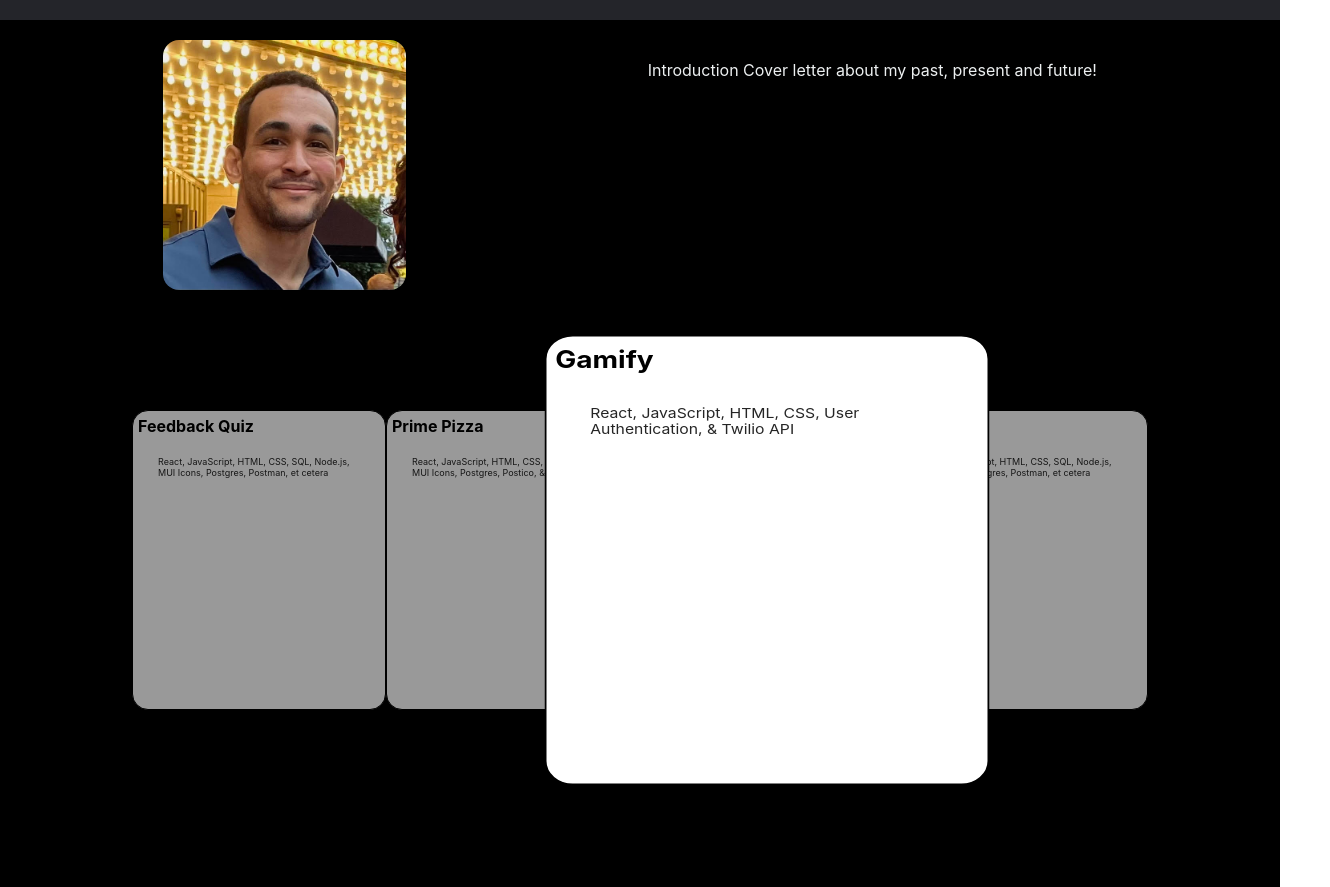
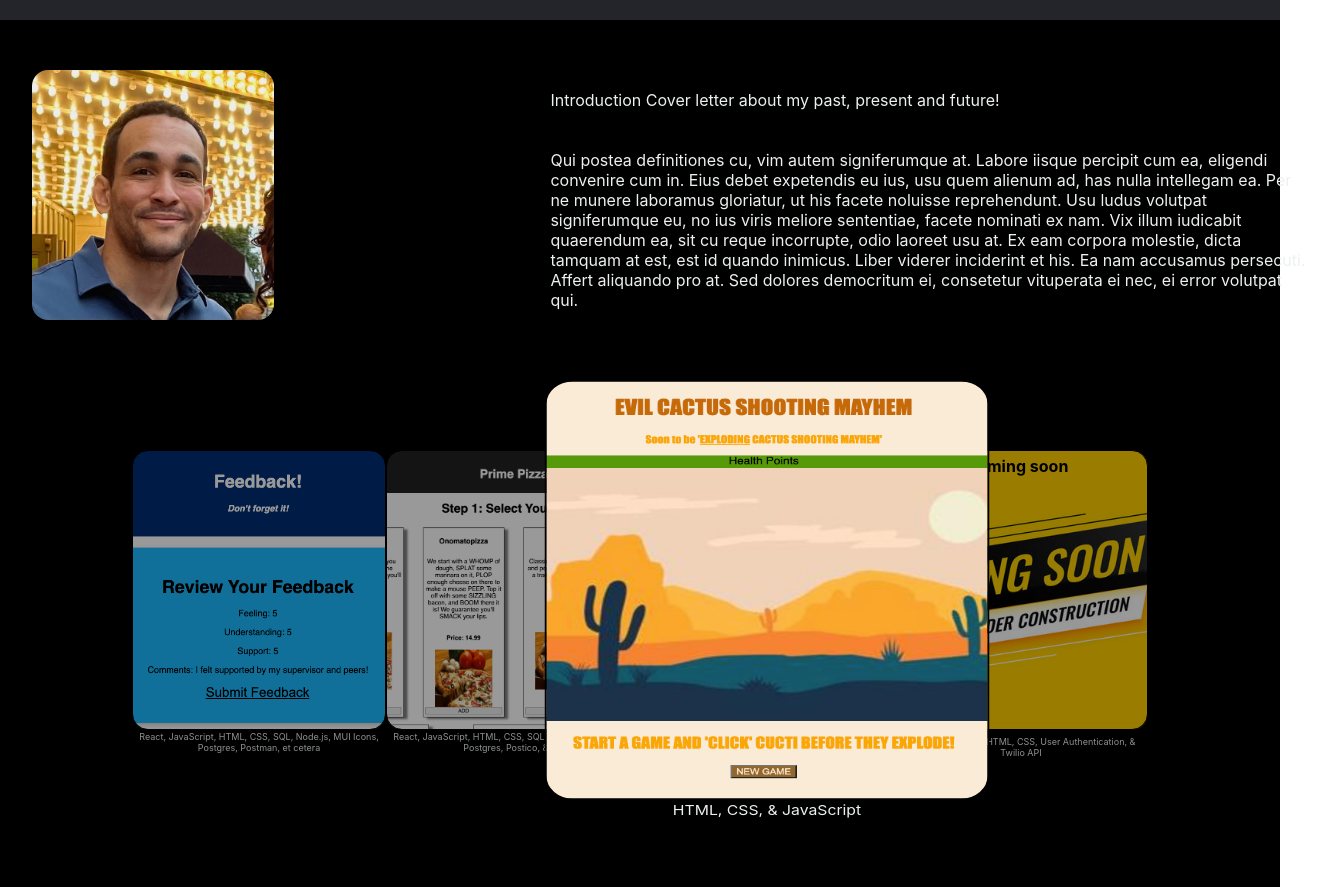
Before and after one commit to AnthonyDampier/Portfolio-Website, a React app: page / in a window 1280 px wide. Shown: the part 77-964 px from the top of the page, 1330 px wide, since content can reach past the window. Built offline with nearby package versions, Linux system fonts and the light colour scheme.

Commit message:
Images added and made background-image

```diff
--- a/src/AboutMe/AboutMe.css
+++ b/src/AboutMe/AboutMe.css
@@ -1,18 +1,26 @@
 #about-me-background {
     background-color: black;
+    display: flex;
+    justify-content: space-between;
 }
 
 .about-me {
     display: flex;
-    padding: 20px;
+    padding-top: 50px;
     max-width: 95vw;
+    margin: auto;
+    display: flex;
+    justify-content: space-between;
+    margin-bottom: 20px;
 }
 
 img {
     height: 250px;
     border-radius: 1rem;
+    margin-right: 20vw;
 }
-p{
+.about-me div p{
     padding: 20px;
     color: #edf0f1;
+    width: 800px;
 }
--- a/src/AboutMe/AboutMe.jsx
+++ b/src/AboutMe/AboutMe.jsx
@@ -5,7 +5,12 @@ function AboutMe(){
         <div id='about-me-background'>
             <div className='about-me'>
                 <img src={require('../Images/AnthonysPortrait.jpg')} />
-                <p>Introduction Cover letter about my past, present and future!</p>
+                <div>
+                    <p>Introduction Cover letter about my past, present and future!</p>
+                    <p>Qui postea definitiones cu, vim autem signiferumque at. Labore iisque percipit cum ea, eligendi convenire cum in. Eius debet expetendis eu ius, usu quem alienum ad, has nulla intellegam ea. Per ne munere laboramus gloriatur, ut his facete noluisse reprehendunt. Usu ludus volutpat signiferumque eu, no ius viris meliore sententiae, facete nominati ex nam. Vix illum iudicabit quaerendum ea, sit cu reque incorrupte, odio laoreet usu at. Ex eam corpora molestie, dicta tamquam at est, est id quando inimicus.
+
+Liber viderer inciderint et his. Ea nam accusamus persecuti. Affert aliquando pro at. Sed dolores democritum ei, consetetur vituperata ei nec, ei error volutpat qui.</p>
+                </div>
             </div>
         </div>
     )
--- a/src/App/App.css
+++ b/src/App/App.css
@@ -4,8 +4,6 @@
   box-sizing: border-box;
   margin: 0;
   padding: 0;
-  margin-left: auto;
-  margin-right: auto;
 }
 
 nav li, a, button, footer li, a, button {
--- a/src/Portfolio/Portfolio.css
+++ b/src/Portfolio/Portfolio.css
@@ -9,18 +9,19 @@
     justify-content: center;
     vertical-align: auto;
     padding: 100px;
+    margin-right: auto;
+    margin-left: auto;
 }
 
 
 .block{
     width: 400px;
-    height: 300px;
+    height: 280px;
     padding: 5px;
     border: 1px solid black;
     opacity: 0.6;
     cursor: pointer;
     border-radius: 1rem;
-    background-color: white;
     transform: scale(1, 1);
 }
 
@@ -39,15 +40,44 @@
 
 #portfolio div p {
     font-size: xx-small;
-    color:rgb(37, 37, 37);
-    margin-left: 0;
-    bottom: 0px;
+    color: #edf0f1;
+    position: relative;
+    bottom: -275px;
+    text-align: center;
 }
 
-#1 {
-    background-image: url(../Images/FeedbackProject.png);
+#portfolio div.four p {
+    font-size: xx-small;
+    color: #edf0f1;
+    position: relative;
+    bottom: -260px;
+    text-align: center;
 }
 
-#2 {
+
+.one.block{
+    background-image: url(../Images/FeedbackProject.png);
+    background-size: cover;
+    background-position: center;
+}
+
+.two.block {
     background-image: url(../Images/PrimePizza.png);
+    background-size: cover;
+    background-position: center;
+
 }
+
+.three.block {
+    background-image: url(../Images/CactusShooterMayhem.png);
+    background-size: cover;
+    background-position: center;
+
+}
+
+.four.block {
+    background-color: orange;
+    background-image: url(../Images/ComingSoonImage.jpg);
+    background-size: cover;
+    background-position: center;
+}
--- a/src/Portfolio/Portfolio.jsx
+++ b/src/Portfolio/Portfolio.jsx
@@ -47,34 +47,34 @@ function Portfolio(){
         <div id='portfolio-background'>
             <div id='portfolio'>
                 <div
-                    className={expandOne ? 'block expanded' : 'block condensed'}
+                    className={expandOne ? 'one block expanded' : 'one block condensed'}
                     id='1'
                     onClick={(event) => expandClick(event.target.id)}
                     >
-                    <h4>Feedback Quiz</h4>
+                    {/* <h4>Feedback Quiz</h4> */}
                     <p>React, JavaScript, HTML, CSS, SQL, Node.js, MUI Icons, Postgres, Postman, et cetera</p>
 
                 </div>
                 <div
-                    className={expandTwo ? 'block expanded' : 'block condensed'}
+                    className={expandTwo ? 'two block expanded' : 'two block condensed'}
                     id='2'
                     onClick={(event) => expandClick(event.target.id)}>
-                    <h4>Prime Pizza</h4>
+                    {/* <h4>Prime Pizza</h4> */}
                     <p>React, JavaScript, HTML, CSS, SQL, Node.js, MUI Icons, Postgres, Postico, & Git</p>
                 </div>
                 <div
-                    className={expandThree ? 'block expanded' : 'block condensed'}
+                    className={expandThree ? 'three block expanded' : 'three block condensed'}
                     id='3'
                     onClick={(event) => expandClick(event.target.id)}>
-                    <h4>Gamify</h4>
-                    <p>React, JavaScript, HTML, CSS, User Authentication, & Twilio API</p>
+                    <p>HTML, CSS, & JavaScript</p>
                 </div>
                 <div
-                    className={expandFour ? 'block expanded' : 'block condensed'}
+                    className={expandFour ? 'four block expanded' : 'four block condensed'}
                     id='4'
                     onClick={(event) => expandClick(event.target.id)}>
-                    <h4>Client</h4>
-                    <p>React, JavaScript, HTML, CSS, SQL, Node.js, MUI Icons, Postgres, Postman, et cetera</p>
+                    {/* <h4>EVIL CATCUS SHOOTING MAYHEM</h4> */}
+                    <h4>Gamify: Coming soon</h4>
+                    <p>React, JavaScript, HTML, CSS, User Authentication, & Twilio API</p>
                 </div>
             </div>
         </div>
```
Also changed, not shown: src/Images/CactusShooterMayhem.png (added), src/Images/ComingSoonImage.jpg (added), src/Images/UnderConstruction.png (added).
